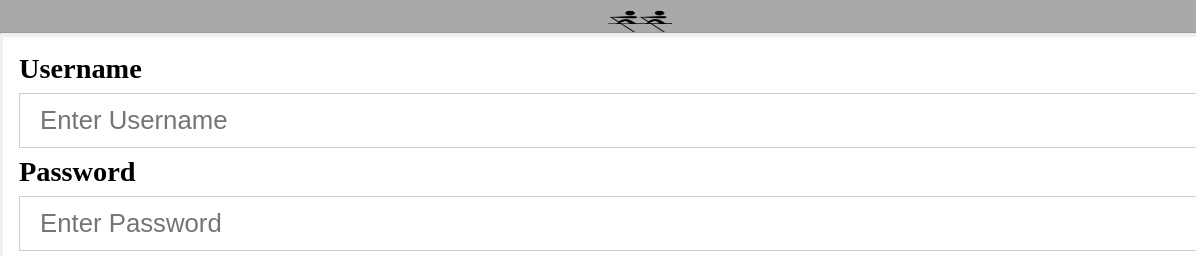
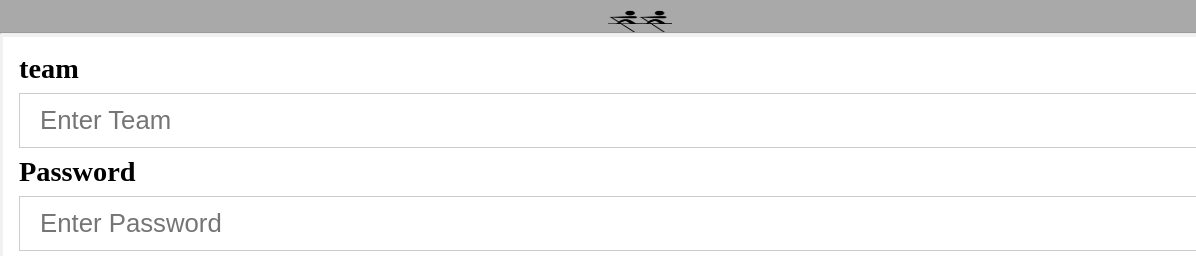
Before and after one commit to ZDanny97/COGS120-A6, a plain HTML site: page profile.html in a window 1280 px wide. Shown: the top 256 px of the page, 0-1196 px from the left. Drawn offline with Linux system fonts and the light colour scheme.

Commit message:
Update profile.html

```diff
--- a/profile.html
+++ b/profile.html
@@ -12,8 +12,8 @@
 <BODY>
   <form>
   <div class="container">
-    <label for="username"><b>Username</b></label>
-    <input id="username" type="text" placeholder="Enter Username" name="uname" required>
+    <label for="team"><b>team</b></label>
+    <input id="team" type="text" placeholder="Enter Team" name="uname" required>
     <label for="psw"><b>Password</b></label>
     <input id="password" type="password" placeholder="Enter Password" name="psw" required>
     <label class="switch">
```
